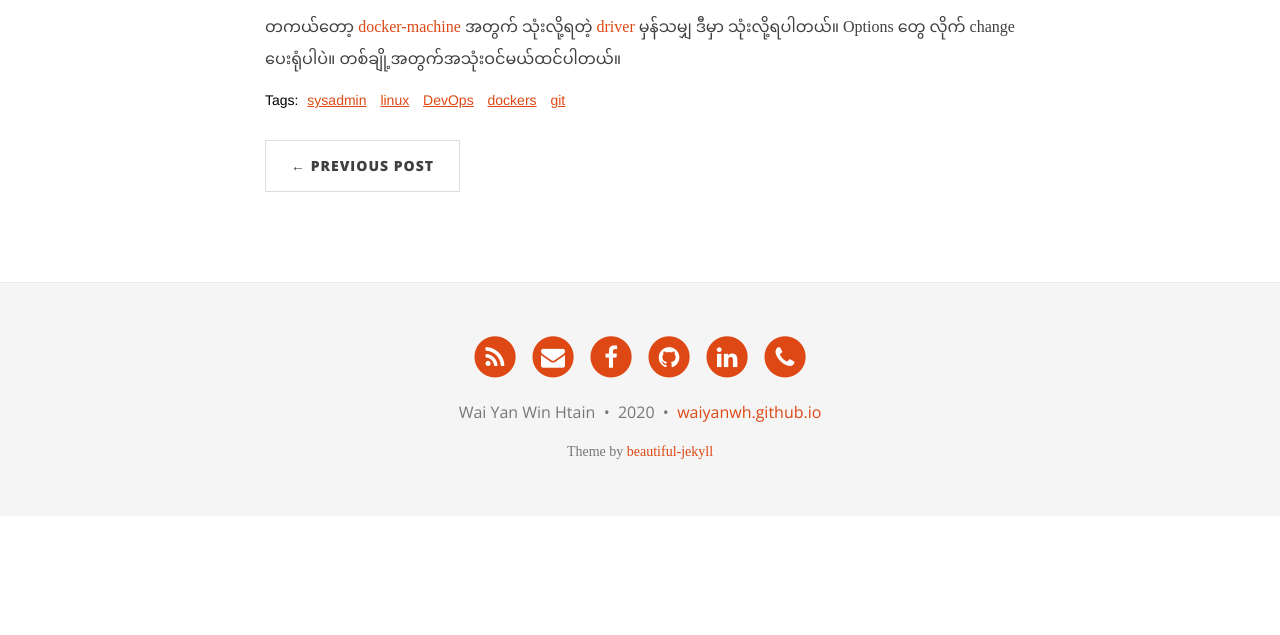
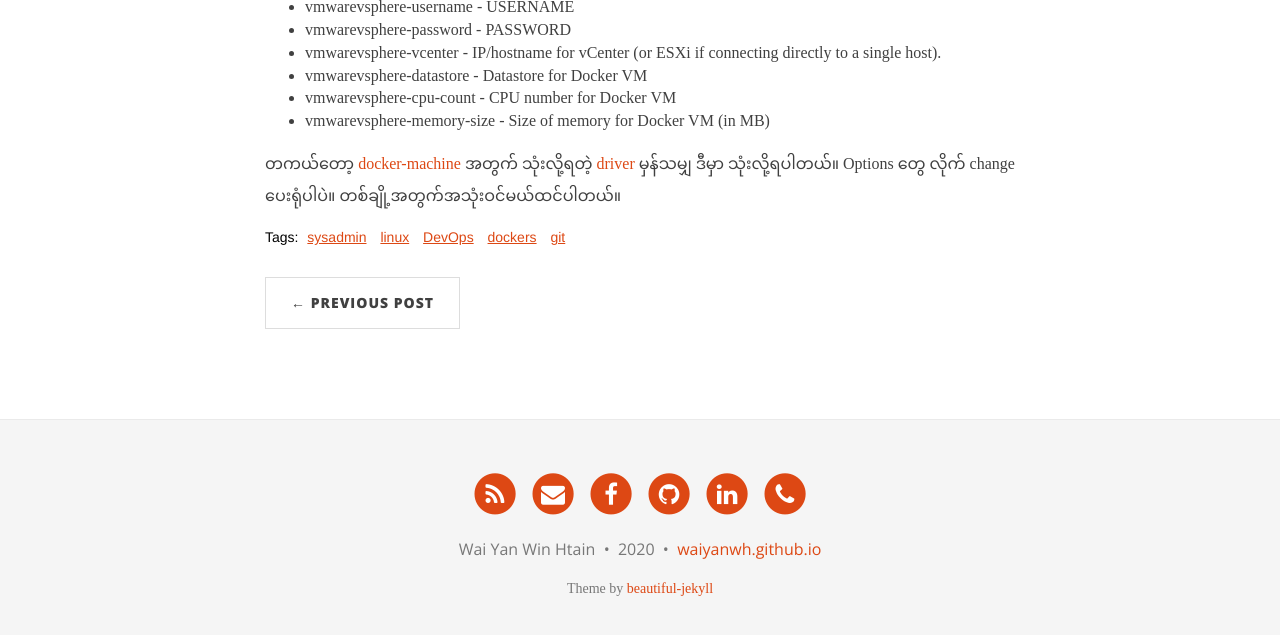
Before and after one commit to waiyanwh/waiyanwh.github.io, a Jekyll site: the page built from _posts/2020-02-14-Gitlab-Runner-Autoscaling-with-VMware-vSphere.md, in a window 1280 px wide and 900 px high, scrolled down 619 px, cut to the strip 262-897 px from the top of the window. Built offline with Jekyll 4.4.1, drawn with Linux system fonts in a browser that asks for light colours; nearby versions of some CDN libraries; some web fonts are replaced; comment, search, counter and statistics services are not loaded; before the commit the page ends 1397 px from its top, so only the background shows below that.

Commit message:
Format post

```diff
--- a/_posts/2020-02-14-Gitlab-Runner-Autoscaling-with-VMware-vSphere.md
+++ b/_posts/2020-02-14-Gitlab-Runner-Autoscaling-with-VMware-vSphere.md
@@ -14,4 +14,11 @@
 
 <script src="https://gist.github.com/waiyanwh/c2ef08311a58661ebbc4baf97f675f14.js"></script>
 
+* vmwarevsphere-username - USERNAME
+* vmwarevsphere-password - PASSWORD
+* vmwarevsphere-vcenter - IP/hostname for vCenter (or ESXi if connecting directly to a single host).
+* vmwarevsphere-datastore - Datastore for Docker VM
+* vmwarevsphere-cpu-count -  CPU number for Docker VM
+* vmwarevsphere-memory-size - Size of memory for Docker VM (in MB)
+
 တကယ်တော့ [docker-machine](https://docs.docker.com/v17.09/machine/overview/) အတွက် သုံးလို့ရတဲ့ [driver](https://docs.docker.com/v17.09/machine/drivers/) မှန်သမျှ ဒီမှာ သုံးလို့ရပါတယ်။ Options တွေ လိုက် change ပေးရုံပါပဲ။ တစ်ချို့အတွက်အသုံးဝင်မယ်ထင်ပါတယ်။
```
